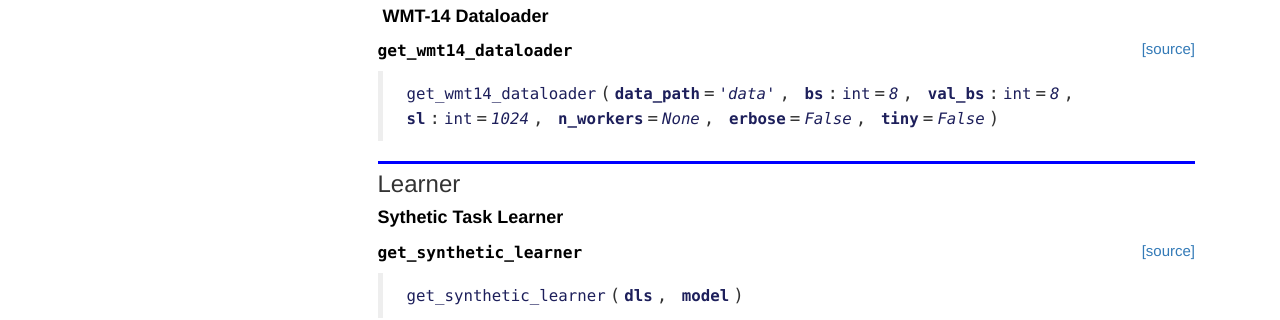
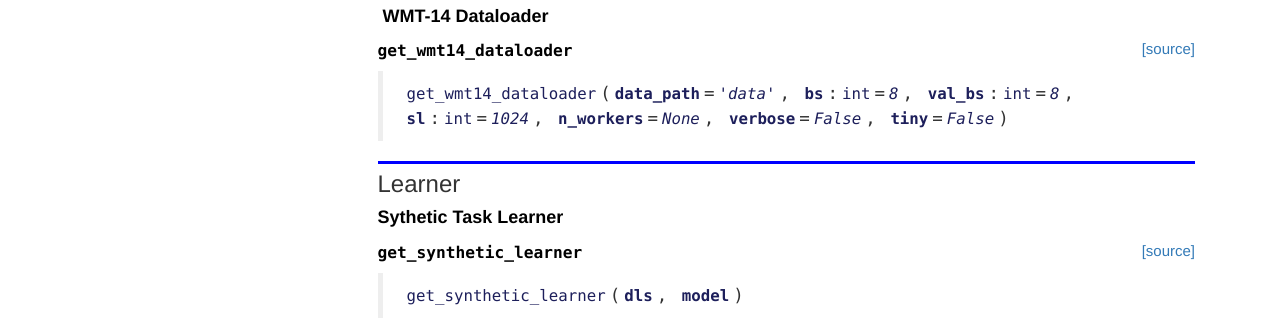
Before and after one commit to arampacha/reformer_fastai, a Jekyll site: the page built from docs/experiment-script.html, in a window 1280 px wide and 900 px high, scrolled down 1882 px. Shown: the part 151-471 px from the top of the window. Built offline with Jekyll 4.4.1, drawn with Linux system fonts in a browser that asks for light colours; nearby versions of some CDN libraries; comment, search, counter and statistics services are not loaded.

Commit message:
fix dls again

```diff
--- a/docs/experiment-script.html
+++ b/docs/experiment-script.html
@@ -256,7 +256,7 @@
 
 
 <div class="output_markdown rendered_html output_subarea ">
-<h4 id="get_wmt14_dataloader" class="doc_header"><code>get_wmt14_dataloader</code><a href="https://github.com/arampacha/reformer_fastai/tree/master/reformer_fastai/expscript.py#L116" class="source_link" style="float:right">[source]</a></h4><blockquote><p><code>get_wmt14_dataloader</code>(<strong><code>data_path</code></strong>=<em><code>'data'</code></em>, <strong><code>bs</code></strong>:<code>int</code>=<em><code>8</code></em>, <strong><code>val_bs</code></strong>:<code>int</code>=<em><code>8</code></em>, <strong><code>sl</code></strong>:<code>int</code>=<em><code>1024</code></em>, <strong><code>n_workers</code></strong>=<em><code>None</code></em>, <strong><code>erbose</code></strong>=<em><code>False</code></em>, <strong><code>tiny</code></strong>=<em><code>False</code></em>)</p>
+<h4 id="get_wmt14_dataloader" class="doc_header"><code>get_wmt14_dataloader</code><a href="https://github.com/arampacha/reformer_fastai/tree/master/reformer_fastai/expscript.py#L116" class="source_link" style="float:right">[source]</a></h4><blockquote><p><code>get_wmt14_dataloader</code>(<strong><code>data_path</code></strong>=<em><code>'data'</code></em>, <strong><code>bs</code></strong>:<code>int</code>=<em><code>8</code></em>, <strong><code>val_bs</code></strong>:<code>int</code>=<em><code>8</code></em>, <strong><code>sl</code></strong>:<code>int</code>=<em><code>1024</code></em>, <strong><code>n_workers</code></strong>=<em><code>None</code></em>, <strong><code>verbose</code></strong>=<em><code>False</code></em>, <strong><code>tiny</code></strong>=<em><code>False</code></em>)</p>
 </blockquote>
 
 </div>
--- a/reformer_fastai/expscript.py
+++ b/reformer_fastai/expscript.py
@@ -114,7 +114,7 @@
 
 # Cell
 def get_wmt14_dataloader(data_path='data', bs:int=8, val_bs:int=8, sl:int=1024, n_workers=None,
-                         erbose=False, tiny=False):
+                         verbose=False, tiny=False):
 
     if verbose: print('Reading data into dataframe ...')
     train_df = pd.read_feather(f'{data_path}/wmt14_train')
```
Also changed, not shown: 1 other file.
